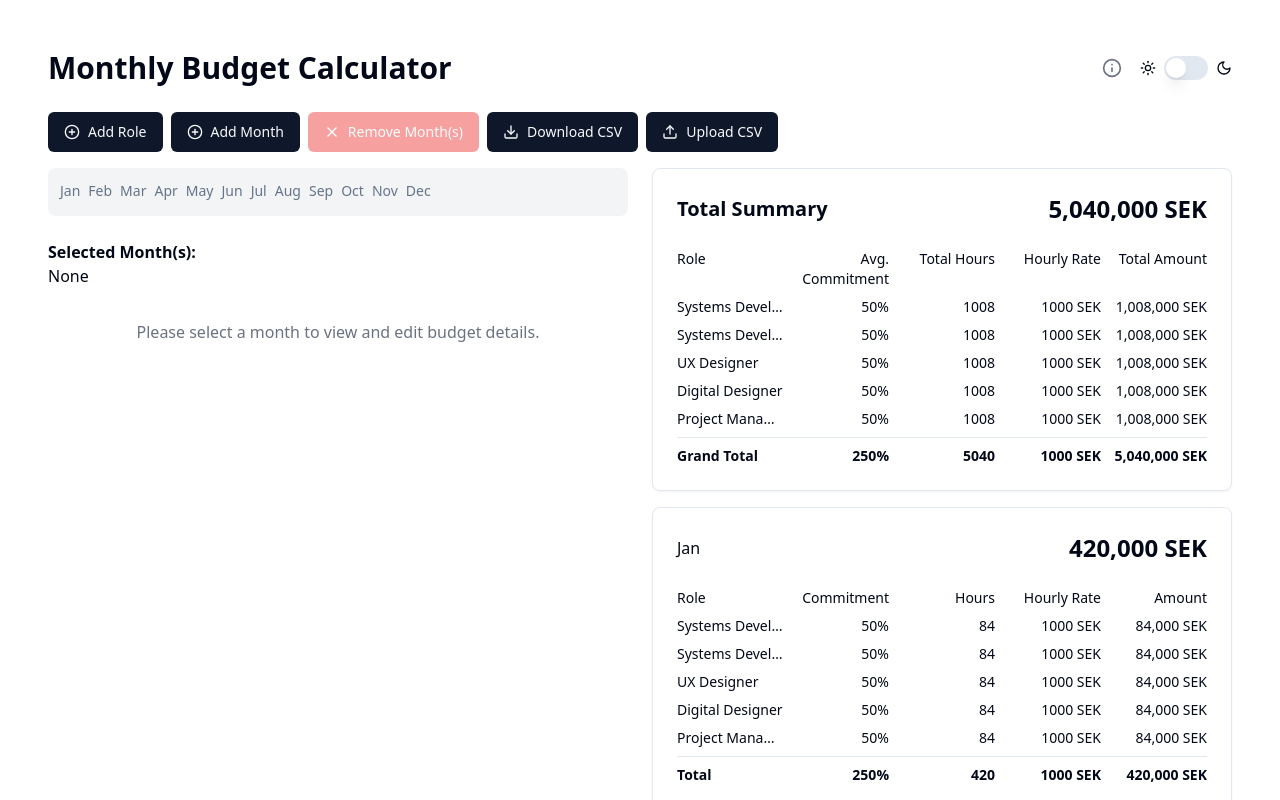
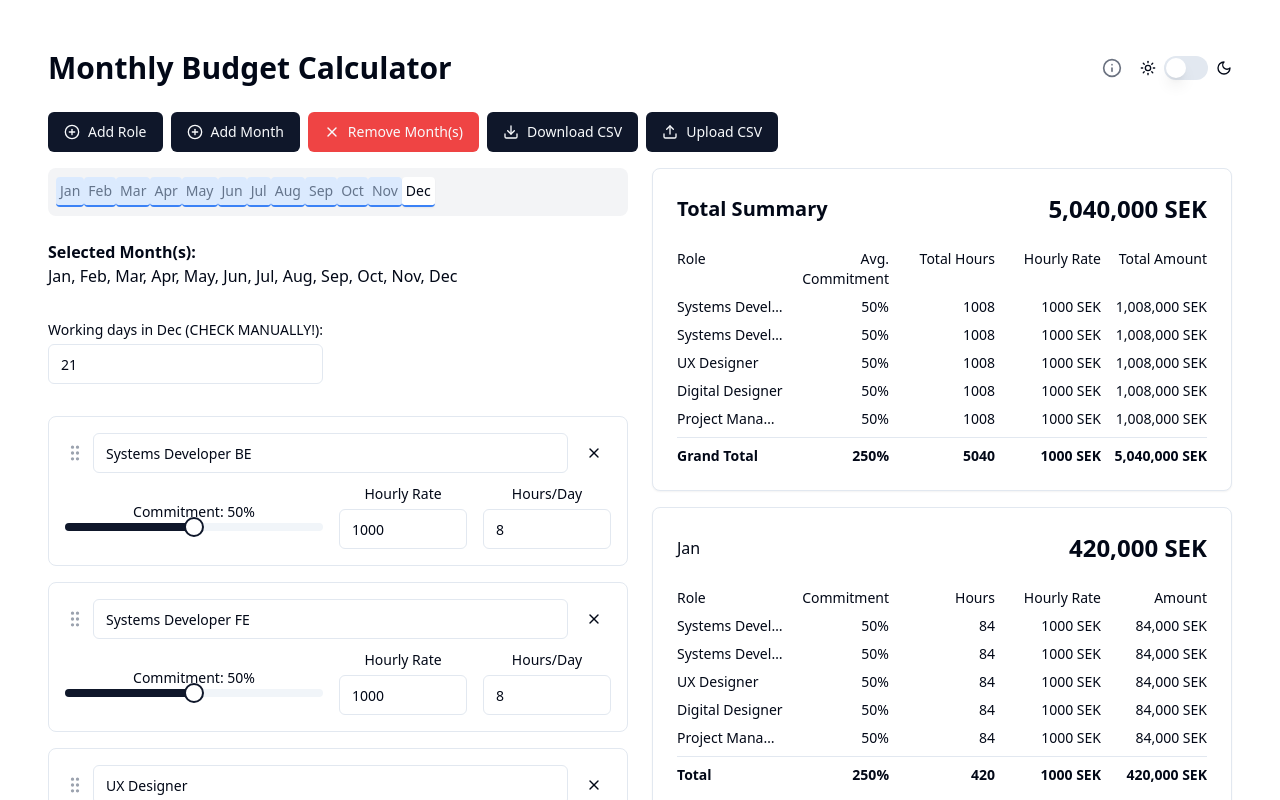
Before and after one commit to anders-brunoson/budget-calculator, a React (Vite) app: page / in a window 1280 px wide. Shown: the top 800 px of the page. Built offline with nearby package versions, Linux system fonts and the light colour scheme.

Commit message:
No month selected -> all months selected

```diff
--- a/src/components/BudgetCalculator.jsx
+++ b/src/components/BudgetCalculator.jsx
@@ -238,16 +238,28 @@ const BudgetCalculator = () => {
 
   const handleMonthSelect = (month, event) => {
     if (event.ctrlKey || event.metaKey) {
-      setSelectedMonths(prev =>
-        prev.includes(month) ? prev.filter(m => m !== month) : [...prev, month]
-      );
+      setSelectedMonths(prev => {
+        const newSelection = prev.includes(month)
+          ? prev.filter(m => m !== month)
+          : [...prev, month];
+        return newSelection.length === 0 ? months : newSelection;
+      });
     } else {
       setSelectedMonths(prev =>
-        prev.length === 1 && prev[0] === month ? [] : [month]
+        prev.length === 1 && prev[0] === month ? months : [month]
       );
     }
-    setActiveTab(prev => prev === month ? '' : month);
+    setActiveTab(month);
   };
+
+  useEffect(() => {
+    if (selectedMonths.length === 0) {
+      setSelectedMonths(months);
+    }
+    if (selectedMonths.length > 0 && !activeTab) {
+      setActiveTab(selectedMonths[0]);
+    }
+  }, [selectedMonths, months, activeTab]);
 
   const handleMonthDoubleClick = (month) => {
     setEditingMonth(month);
@@ -644,9 +656,9 @@ const BudgetCalculator = () => {
             )}
           </Tabs>
 
-          {selectedMonths.length === 0 && (
+          {selectedMonths.length === months.length && (
             <div className="mt-8 text-center text-gray-500">
-              <p>Please select a month to view and edit budget details.</p>
+              <p>All months are currently selected. Deselect individual months by Ctrl/Cmd + click.</p>
             </div>
           )}
         </div>
```
